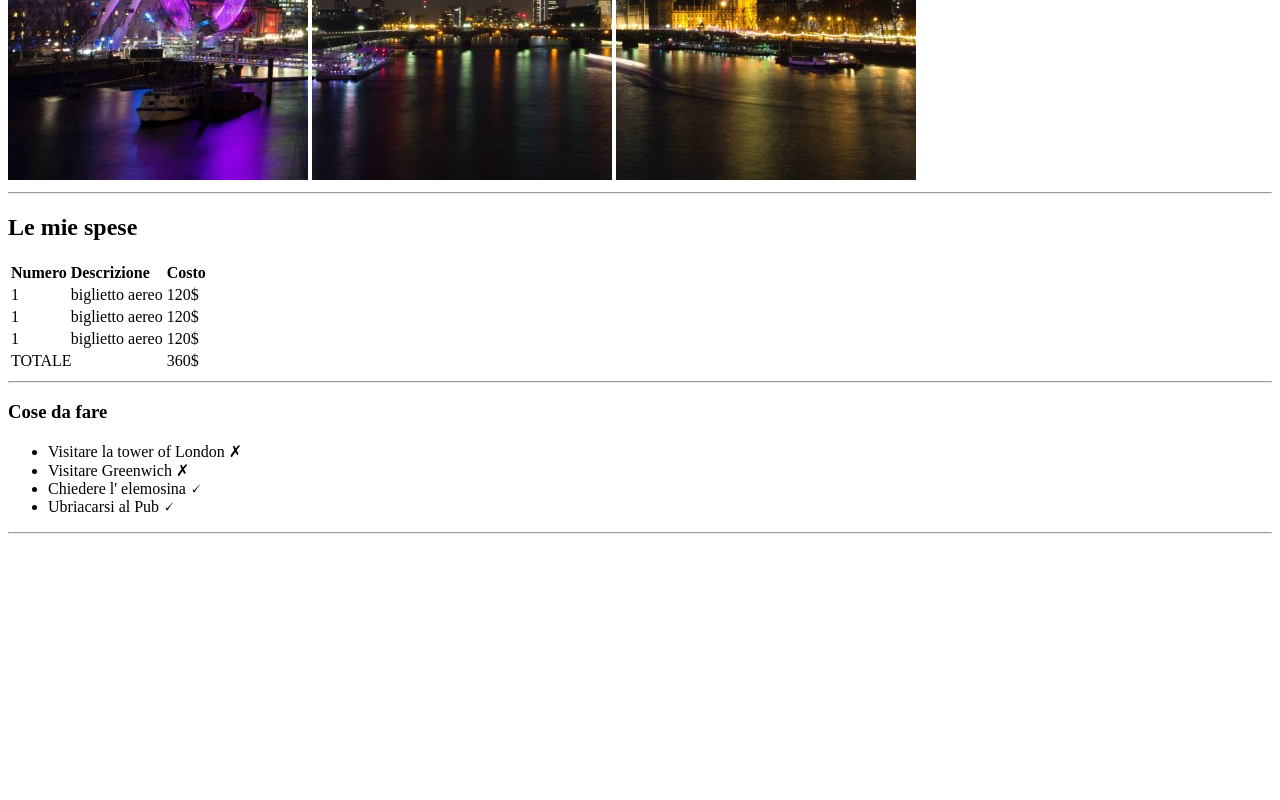
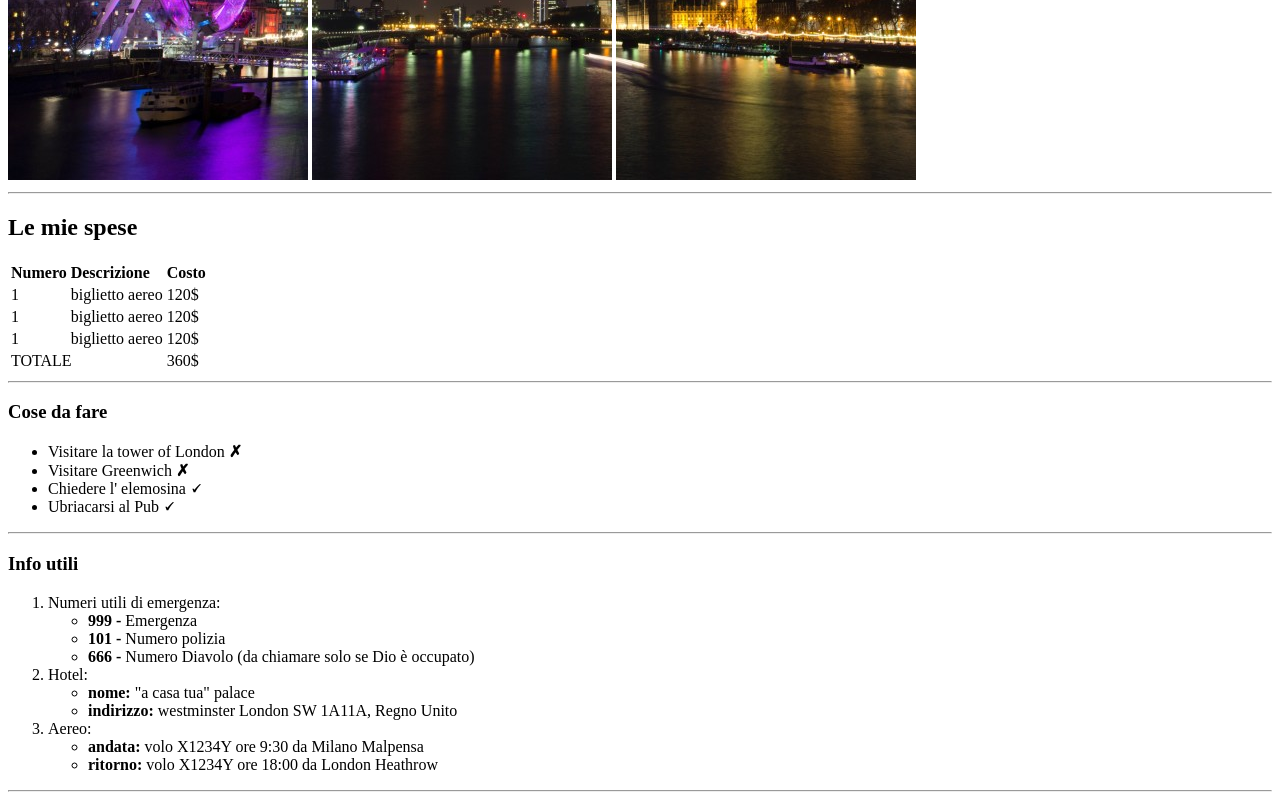
Before and after one commit to FabrizioMisseri/html-london-trip, a plain HTML site: page index.html in a window 1280 px wide. Shown: the part 500-1300 px from the top of the page. Before the commit the page ends 1042 px from the top, so only its background shows below. Drawn offline with Linux system fonts and the light colour scheme.

Commit message:
completata terza sezione info utili, aggiornate spunte

```diff
--- a/index.html
+++ b/index.html
@@ -20,7 +20,7 @@
 
     <hr>
 
-    <!-- corpo della pagina web -->
+    <!-- corpo della pagina web "le mie spese"-->
     <main>
 
         <!-- prima sezione -->
@@ -63,22 +63,60 @@
 
         <hr>
 
-        <!-- seconda sezione -->
+        <!-- seconda sezione "cose da fare"-->
         <section>
             <h3>Cose da fare</h3>
 
             <ul>
-                <li>Visitare la tower of London &#10007;</li>
-                <li>Visitare Greenwich &#10007;</li>
-                <li>Chiedere l' elemosina &#128504;</li>
-                <li>Ubriacarsi al Pub &#128504;</li>
+                <li>Visitare la tower of London <strong>&#10007;</strong></li>
+                <li>Visitare Greenwich <strong>&#10007;</strong></li>
+                <li>Chiedere l' elemosina <strong>&#128504;</strong></li>
+                <li>Ubriacarsi al Pub <strong>&#128504;</strong></li>
             </ul>
         </section>
 
         <hr>
 
+        <!-- terza sezione "info utili" -->
+        <section>
+            <h3>Info utili</h3>
+
+            <ol>
+                <li>
+                    Numeri utili di emergenza: <br>
+                    <ul>
+                        <li><strong>999 - </strong>Emergenza</li>
+                        <li><strong>101 - </strong>Numero polizia</li>
+                        <li><strong>666 - </strong>Numero Diavolo (da chiamare solo se Dio è occupato)</li>
+                    </ul>
+                </li>
+
+                <li>
+                    Hotel: <br>
+                    <ul>
+                        <li><strong>nome:</strong> "a casa tua" palace</li>
+                        <li><strong>indirizzo:</strong> westminster London SW 1A11A, Regno Unito</li>
+                    </ul>
+                </li>
+
+                <li>
+                    Aereo: <br>
+                    <ul>
+                        <li><strong>andata:</strong> volo X1234Y ore 9:30 da Milano Malpensa</li>
+                        <li><strong>ritorno:</strong> volo X1234Y ore 18:00 da London Heathrow</li>
+                    </ul>
+                </li>
+            </ol>
+        </section>
+
+        <hr>
+
+        <!-- quarta sezione "le mie foto" -->
+        <section>
+
+        </section>
+
     </main>
-
 
 </body>
 </html>
```
